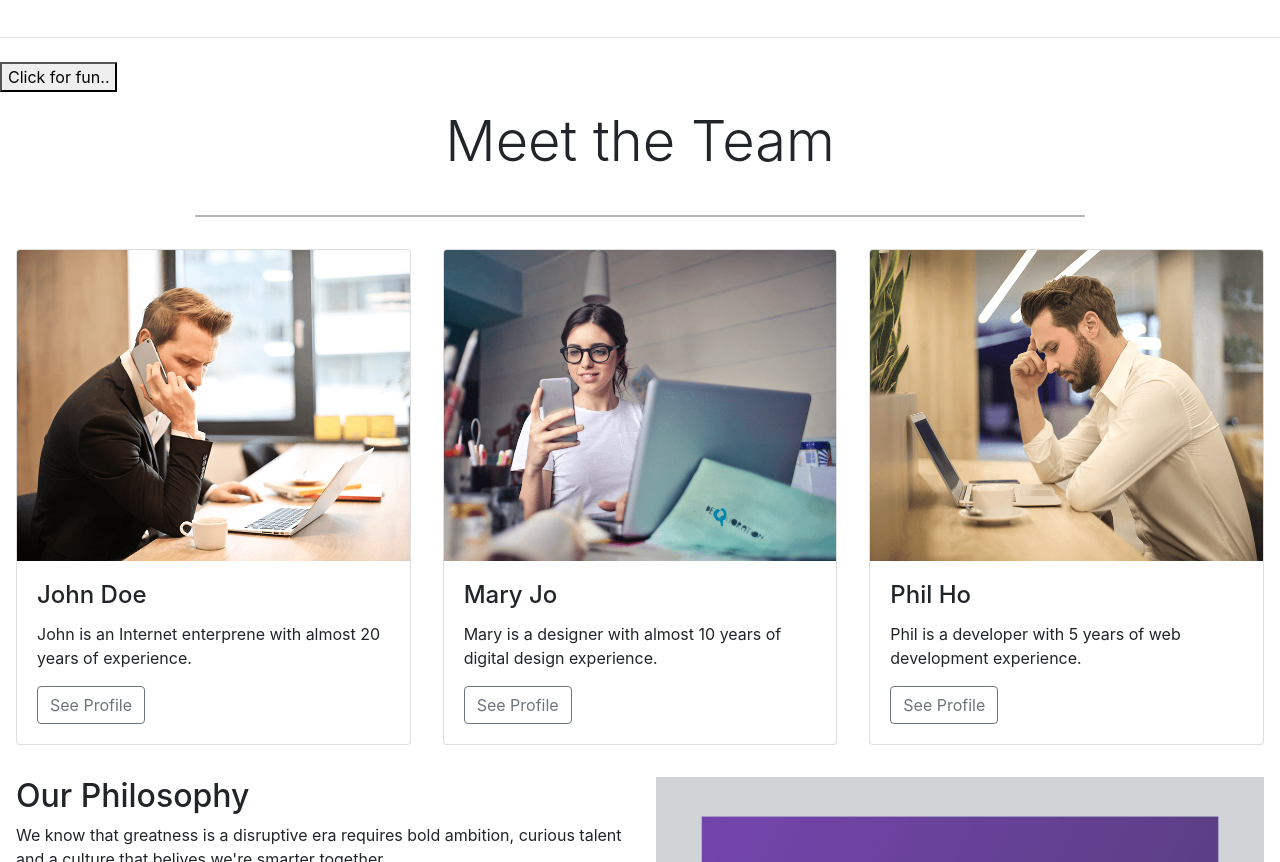
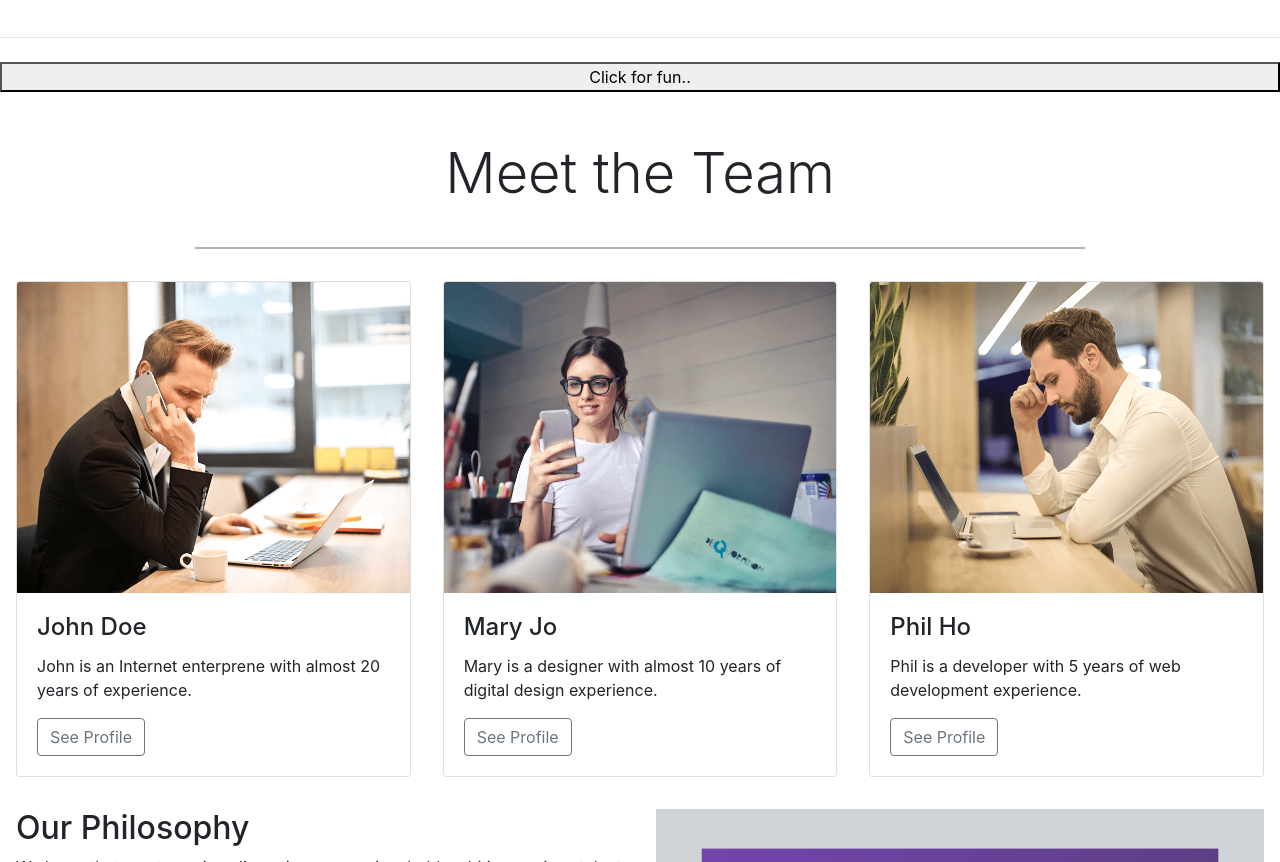
Before and after one commit to SagareGanesh/bootstrap_demo_app, a plain HTML site: page index.html in a window 1280 px wide. Shown: the part 1977-2839 px from the top of the page. Drawn offline with nearby package versions, Linux system fonts and the light colour scheme.

Commit message:
css - for emojis

```diff
--- a/style.css
+++ b/style.css
@@ -29,6 +29,15 @@
 .fa-css3 {
   font-size: 4em;
   margin: 1rem;
+}
+
+.fun {
+  width: 100%;
+  margin-bottom: 2rem;
+}
+
+.gif {
+  max-width: 100%;
 }
 
 /*---Media Queries --*/
```
